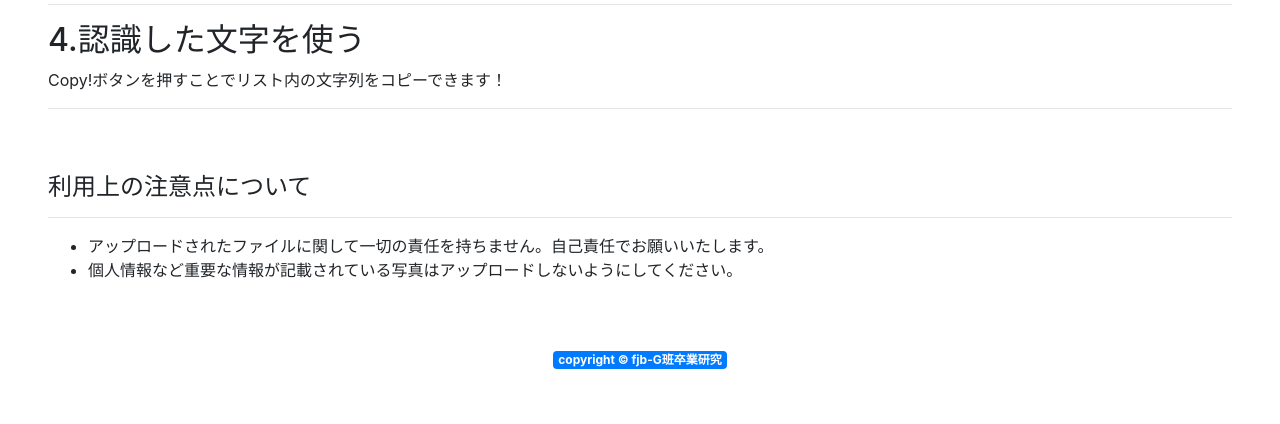
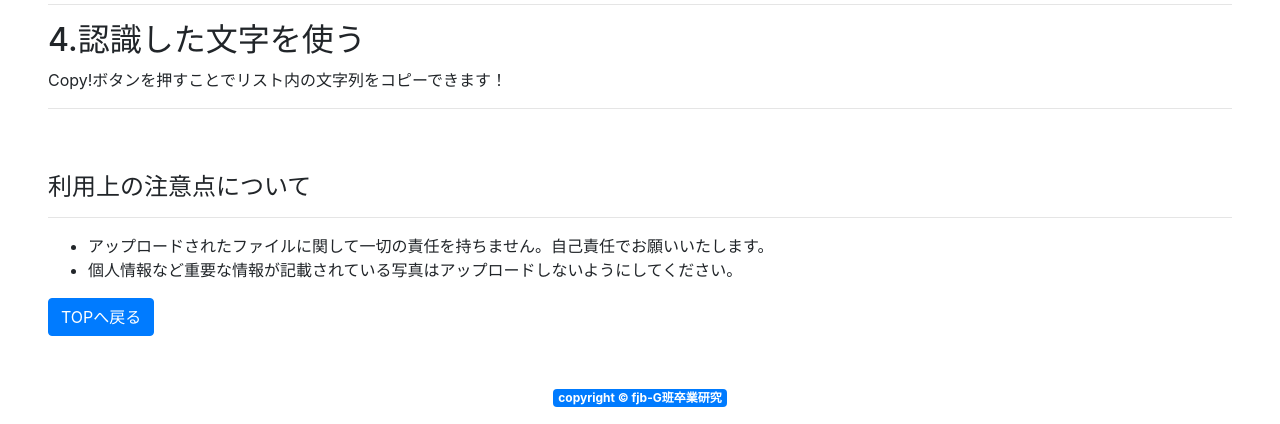
Before and after one commit to nashi2603/urlreader, a Django app: page /guides in a window 1280 px wide. Shown: the part 474-898 px from the top of the page. Before the commit the page ends 843 px from the top, so only its background shows below. Run offline with Django 3.2, Linux system fonts and the light colour scheme; parts of the project's set-up code (start-up, migrations or seed data) failed here and were passed over; some libraries are stand-ins or nearby versions.

Commit message:
added README, requirements. fixed links.

```diff
--- /dev/null
+++ b/requirements.txt
@@ -0,0 +1,5 @@
+Django==2.2.7
+requests
+uwsgi
+gspread
+oauth2client
--- a/urlreader/guides/templates/guides.html
+++ b/urlreader/guides/templates/guides.html
@@ -13,7 +13,7 @@
     <script src="{% static 'guides/js/popper.min.js' %}"></script>
     <script src="{% static 'guides/js/bootstrap.js' %}"></script>
     <nav class="navbar navbar-dark bg-dark">
-        <a href="../" class="navbar-brand">URLReader</a>
+        <a href="./top" class="navbar-brand">URLReader</a>
     </nav>
     <div class="container-fluid p-5">
         <h1>URLReaderの使い方</h1>
@@ -36,6 +36,7 @@
             <li>アップロードされたファイルに関して一切の責任を持ちません。自己責任でお願いいたします。</li>
             <li>個人情報など重要な情報が記載されている写真はアップロードしないようにしてください。</li>
         </ul>
+        <a class="btn btn-primary" href="./top">TOPへ戻る</a>
     </div>
 </body>
 <footer>
--- a/urlreader/results/templates/results.html
+++ b/urlreader/results/templates/results.html
@@ -13,7 +13,7 @@
     <script src="{% static 'results/js/popper.min.js' %}"></script>
     <script src="{% static 'results/js/bootstrap.js' %}"></script>
     <nav class="navbar navbar-dark bg-dark">
-        <a href="./" class="navbar-brand">URLReader</a>
+        <a href="./top" class="navbar-brand">URLReader</a>
     </nav>
     <div class="container-fluid p-3 text-center">
         <div class="jumbotron alert alert-success">
@@ -30,6 +30,7 @@
                 {{ nonresultsdata | safe }}
             </div>
         </div>
+        <a class="btn btn-primary" href="./top">TOPへ戻る</a>
     </div>
     <script>
         function copybtn(btnum) {
```
Also changed, not shown: README.md, urlreader/results/sample_APkey.json (line endings or trailing spaces).
